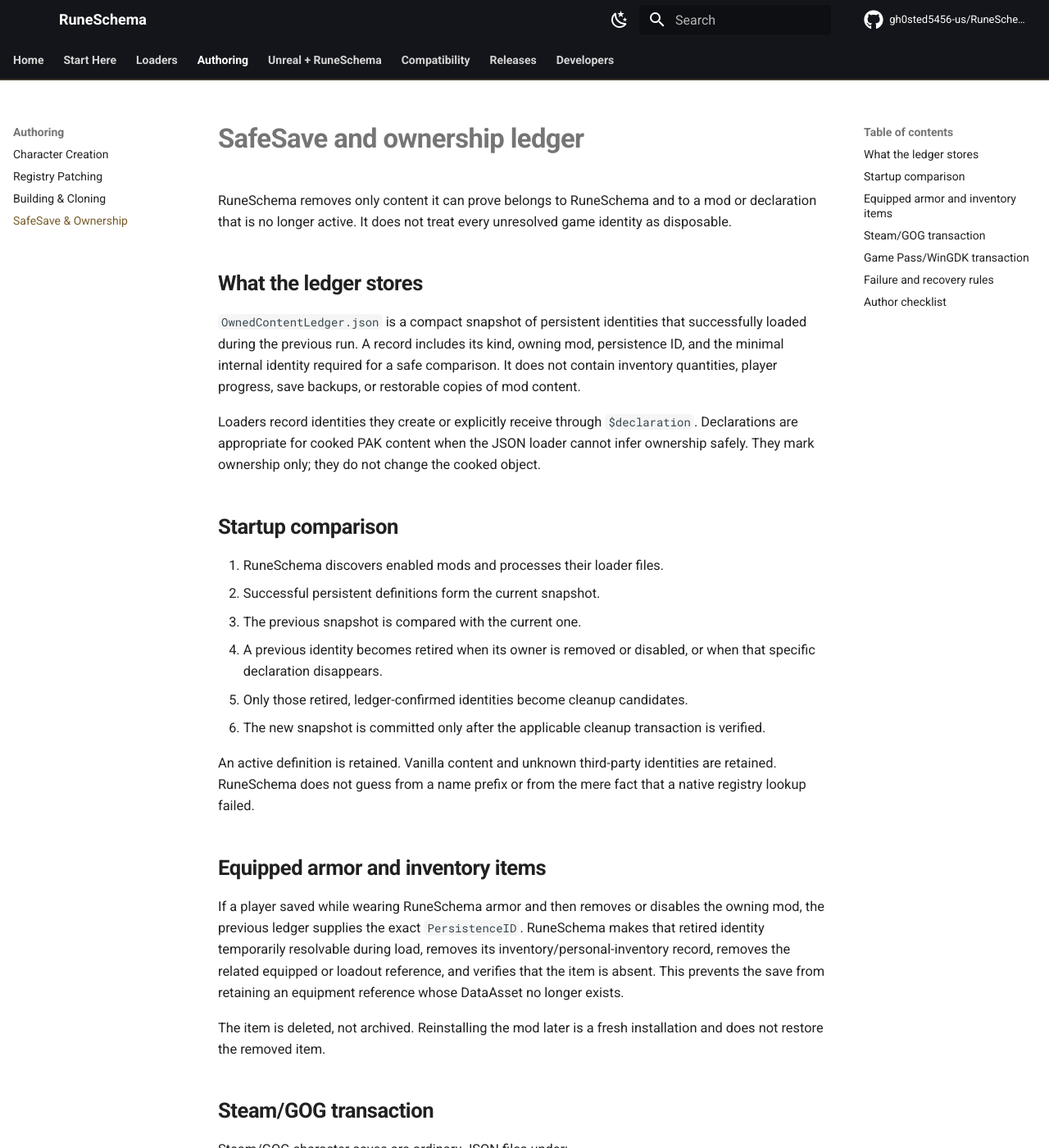
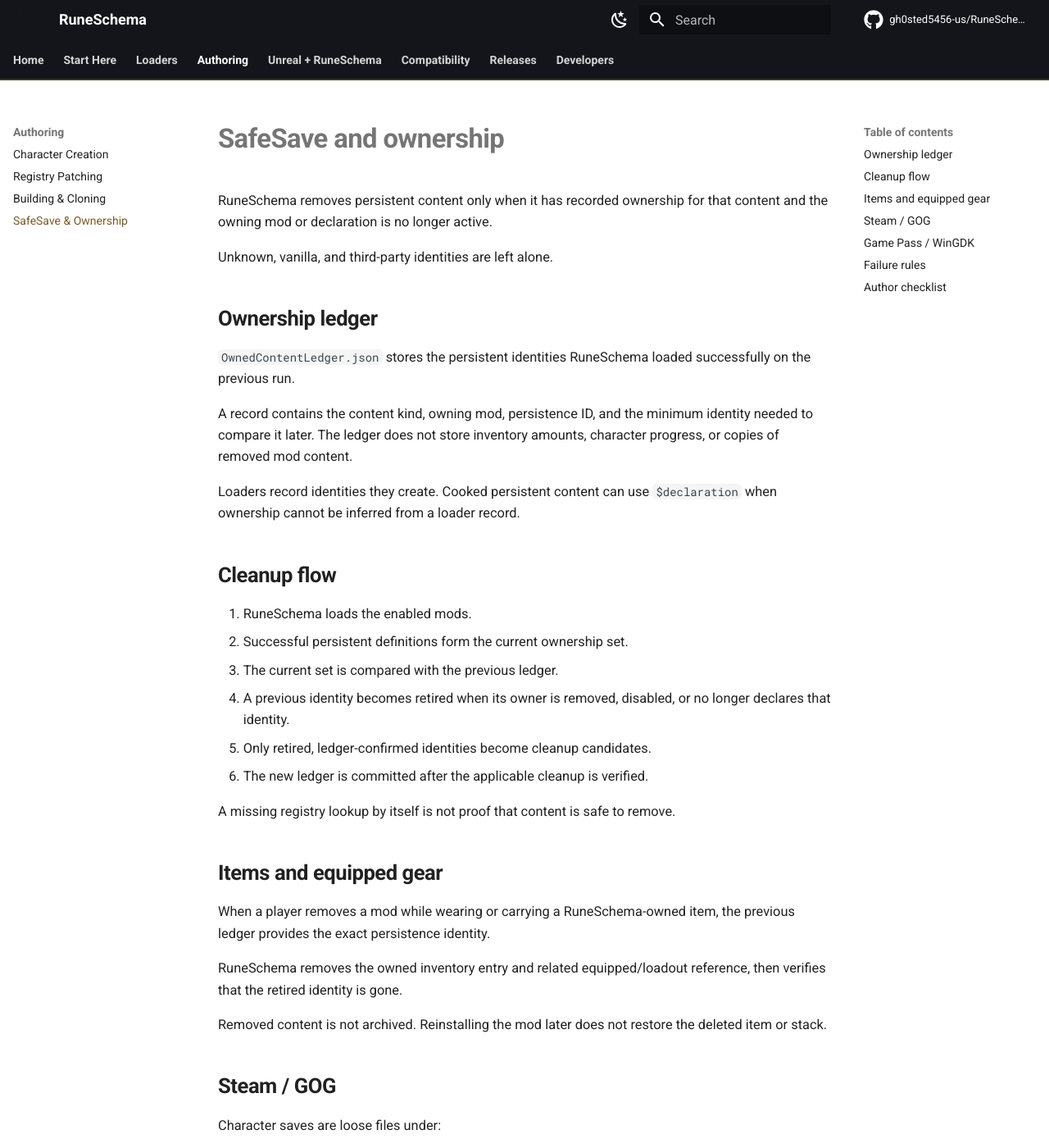
Before and after one commit to gh0sted5456-us/RuneSchema, an MkDocs documentation site: the page built from docs/SAFE-SAVE-AND-LEDGER.md, in a window 1280 px wide and 1400 px high. Shown: the whole window at 82% size. Built offline with MkDocs 1.6.1 and Material for MkDocs 9.7.7, drawn with Linux system fonts in a browser that asks for light colours; comment, search, counter and statistics services are not loaded; some of the changed text lies outside the part shown.

Commit message:
docs: sync simplified SafeSave guide

````diff
--- a/docs/SAFE-SAVE-AND-LEDGER.md
+++ b/docs/SAFE-SAVE-AND-LEDGER.md
@@ -1,62 +1,57 @@
-# SafeSave and ownership ledger
+# SafeSave and ownership
 
-RuneSchema removes only content it can prove belongs to RuneSchema and to a mod
-or declaration that is no longer active. It does not treat every unresolved
-game identity as disposable.
+RuneSchema removes persistent content only when it has recorded ownership for
+that content and the owning mod or declaration is no longer active.
 
-## What the ledger stores
+Unknown, vanilla, and third-party identities are left alone.
 
-`OwnedContentLedger.json` is a compact snapshot of persistent identities that
-successfully loaded during the previous run. A record includes its kind,
-owning mod, persistence ID, and the minimal internal identity required for a
-safe comparison. It does not contain inventory quantities, player progress,
-save backups, or restorable copies of mod content.
+## Ownership ledger
 
-Loaders record identities they create or explicitly receive through
-`$declaration`. Declarations are appropriate for cooked PAK content when the
-JSON loader cannot infer ownership safely. They mark ownership only; they do
-not change the cooked object.
+`OwnedContentLedger.json` stores the persistent identities RuneSchema loaded
+successfully on the previous run.
 
-## Startup comparison
+A record contains the content kind, owning mod, persistence ID, and the minimum
+identity needed to compare it later. The ledger does not store inventory
+amounts, character progress, or copies of removed mod content.
 
-1. RuneSchema discovers enabled mods and processes their loader files.
-2. Successful persistent definitions form the current snapshot.
-3. The previous snapshot is compared with the current one.
-4. A previous identity becomes retired when its owner is removed or disabled,
-   or when that specific declaration disappears.
-5. Only those retired, ledger-confirmed identities become cleanup candidates.
-6. The new snapshot is committed only after the applicable cleanup transaction
-   is verified.
+Loaders record identities they create. Cooked persistent content can use
+`$declaration` when ownership cannot be inferred from a loader record.
 
-An active definition is retained. Vanilla content and unknown third-party
-identities are retained. RuneSchema does not guess from a name prefix or from
-the mere fact that a native registry lookup failed.
+## Cleanup flow
 
-## Equipped armor and inventory items
+1. RuneSchema loads the enabled mods.
+2. Successful persistent definitions form the current ownership set.
+3. The current set is compared with the previous ledger.
+4. A previous identity becomes retired when its owner is removed, disabled, or
+   no longer declares that identity.
+5. Only retired, ledger-confirmed identities become cleanup candidates.
+6. The new ledger is committed after the applicable cleanup is verified.
 
-If a player saved while wearing RuneSchema armor and then removes or disables
-the owning mod, the previous ledger supplies the exact `PersistenceID`.
-RuneSchema makes that retired identity temporarily resolvable during load,
-removes its inventory/personal-inventory record, removes the related equipped
-or loadout reference, and verifies that the item is absent. This prevents the
-save from retaining an equipment reference whose DataAsset no longer exists.
+A missing registry lookup by itself is not proof that content is safe to
+remove.
 
-The item is deleted, not archived. Reinstalling the mod later is a fresh
-installation and does not restore the removed item.
+## Items and equipped gear
 
-## Steam/GOG transaction
+When a player removes a mod while wearing or carrying a RuneSchema-owned item,
+the previous ledger provides the exact persistence identity.
 
-Steam/GOG character saves are ordinary JSON files under:
+RuneSchema removes the owned inventory entry and related equipped/loadout
+reference, then verifies that the retired identity is gone.
+
+Removed content is not archived. Reinstalling the mod later does not restore
+the deleted item or stack.
+
+## Steam / GOG
+
+Character saves are loose files under:
 
 ```text
 %LOCALAPPDATA%\RSDragonwilds\Saved\SaveCharacters
 ```
 
-Before deserialization, RuneSchema parses each bounded character file, applies
-the ownership-only plan, verifies the resulting JSON, preserves the original
-as a `runeschema-before-clean` backup, writes atomically, and reads the result
-back. A failed parse, verification, backup, or write leaves the ledger pending
-for a later retry.
+RuneSchema applies the ownership-only cleanup before deserialization, keeps a
+`runeschema-before-clean` backup, writes atomically, and reads the result back
+before committing the new ledger.
 
 RuneSchema state is stored separately at:
 
@@ -64,52 +59,46 @@ RuneSchema state is stored separately at:
 %LOCALAPPDATA%\RSDragonwilds\Saved\RuneSchema\safesave\OwnedContentLedger.json
 ```
 
-## Game Pass/WinGDK transaction
+If parsing, backup, writing, or verification fails, the previous ledger remains
+pending so cleanup can retry later.
 
-The current Dragonwilds package family stores Xbox Game Save data beneath:
+## Game Pass / WinGDK
 
-```text
-%LOCALAPPDATA%\Packages\JagexLimited.Dominion_srxstwq7wczqa\SystemAppData\wgs
-```
+Game Pass uses Xbox Game Save under the package `SystemAppData\wgs` tree.
+Those files are provider-managed and are not treated as loose Steam JSON.
 
-Character `Qjson` payloads contain plain UTF-8 character JSON, but they are
-addressed through a WGS `containers.index`, GUID container directories, and
-blob tables. RuneSchema does not rewrite that database while the game and Xbox
-provider are active.
+RuneSchema removes supported retired state from the hydrated player data and
+lets Dragonwilds persist the result through the active Xbox save provider.
 
-Instead, RuneSchema registers retired item identities before the character is
-hydrated, removes supported retired state from the live player collections,
-reads those collections back, and lets the game's Xbox provider persist the
-clean result. The Game Pass ledger lives at:
+The Game Pass ledger lives under:
 
 ```text
 %LOCALAPPDATA%\Packages\<package-family>\LocalState\RSDragonwilds\Saved\RuneSchema\safesave\OwnedContentLedger.json
 ```
 
-If an unsupported category is also pending, item and recipe cleanup still
-continues. The previous ledger remains uncommitted for the unsupported category
-so a later launch can retry it. That pending category cannot redirect Game Pass
-into Steam's file path.
+Steam and Game Pass ledgers remain separate.
 
-## Failure and recovery rules
+For manual recovery, use
+[Manual Save Recovery](MANUAL-SAVE-RECOVERY.md). Do not edit GUID-named WGS
+files or `containers.index` in place.
 
-- Missing player components, failed native calls, failed read-back, malformed
-  save structure, or unavailable provider callbacks retain the previous
-  snapshot for retry.
-- The cleaner never converts an uncertain result into success.
-- Cleanup is idempotent: retrying an already absent owned identity is safe.
-- An unrelated mod failure does not disable cleanup for a verified item or
-  recipe category.
-- Game Pass and Steam ledgers remain separate after the one-time migration or
-  seed. One storefront cannot overwrite the other's current snapshot.
+## Failure rules
+
+- uncertain ownership means no deletion;
+- failed cleanup keeps the previous ledger for retry;
+- retrying an already removed owned identity is safe;
+- one failed mod or unsupported category does not turn unknown content into a
+  cleanup target;
+- storefront-specific cleanup never falls back to the other storefront's save
+  path.
 
 ## Author checklist
 
-- Give every persistent addition a stable `PersistenceID`.
-- Do not reuse a vanilla or another mod's persistence identity.
-- Ship the definition through the appropriate RuneSchema loader, or add a
-  `$declaration` for cooked persistent content.
+- Use a stable `PersistenceID` for persistent content.
+- Do not reuse another mod's or vanilla persistence identity.
+- Use the correct RuneSchema loader or a `$declaration` for cooked persistent
+  content.
 - Keep the owning mod folder name stable between releases.
-- Treat removal and reinstallation as destructive reset behavior.
-- Test a character with the item in inventory and equipped, then disable the
-  mod and confirm the save loads and the owned item disappears.
+- Treat mod removal and reinstall as a fresh install for removed persistent
+  content.
+- Test removal with the item both carried and equipped.
````
